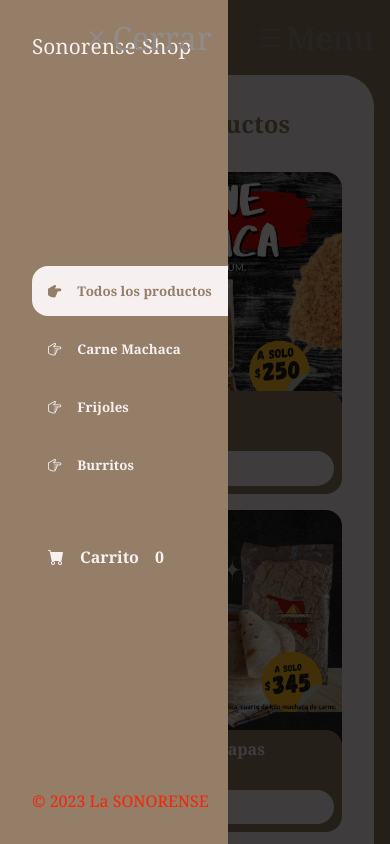
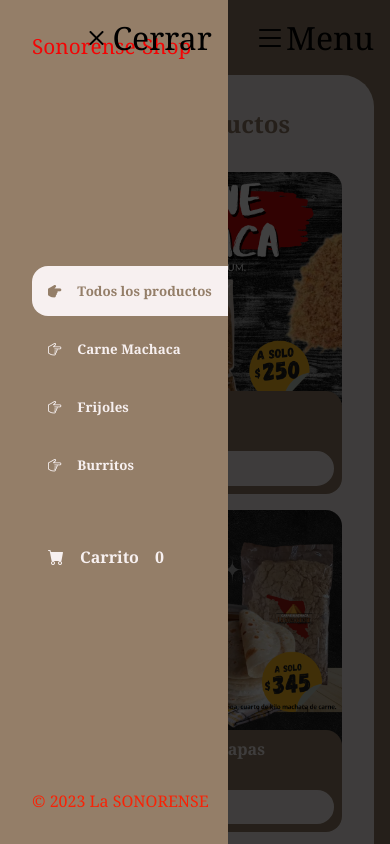
Before and after one commit to Rodromm/e-commerce-rodrigo_moguel, a plain HTML site: page index.html in a window 390 px wide. Both pictures are taken after a click on the button "Menu". Shown: the top 844 px of the page. Drawn offline with nearby package versions, Linux system fonts and the light colour scheme.

Commit message:
color menu

```diff
--- a/estilos/styles.css
+++ b/estilos/styles.css
@@ -4,6 +4,7 @@
     --clr-white: #f7f0f0;
     --clr-gray: #928b8b;
     --clr-red: #f40404;
+    --clr-menu: #170d0f;
 }
 
 * {
@@ -47,6 +48,7 @@
 .logo {
     font-weight: 400;
     font-size: 1.3rem;
+    color: var(--clr-main-light);
 }
 
 .menu {
@@ -326,6 +328,11 @@
     .boton-menu.active::before,
     .boton-menu.active::after {
         display: none;
+        color: var(--clr-menu);
+    }
+
+    .logo {
+        color: var(--clr-red);
     }
 
     main {
@@ -351,7 +358,7 @@
 
     .open-menu, .close-menu {
         background-color: transparent;
-        color: var(--clr-gray);
+        color: var();
         border: 0;
         font-size: 2rem;
         cursor: pointer;
```
